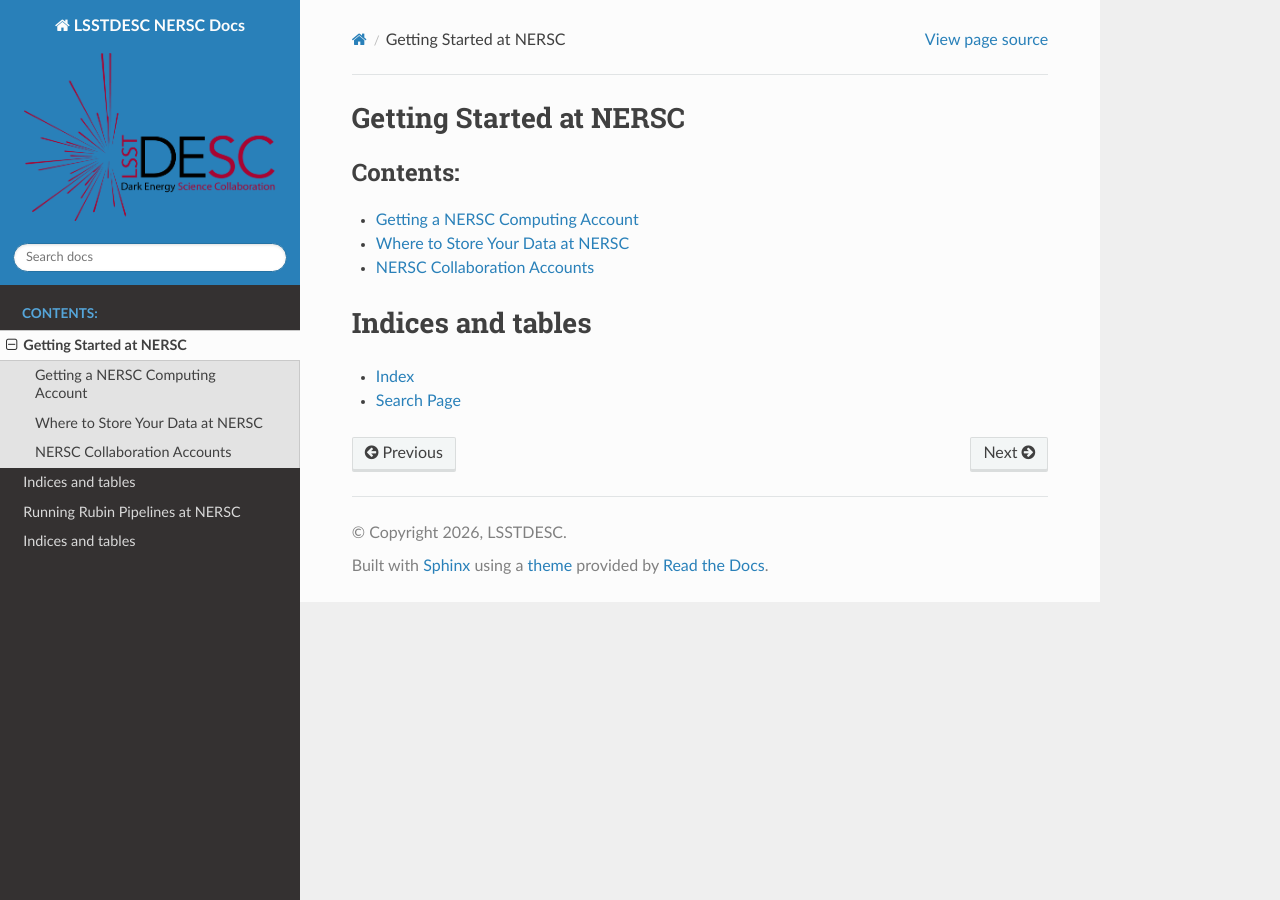
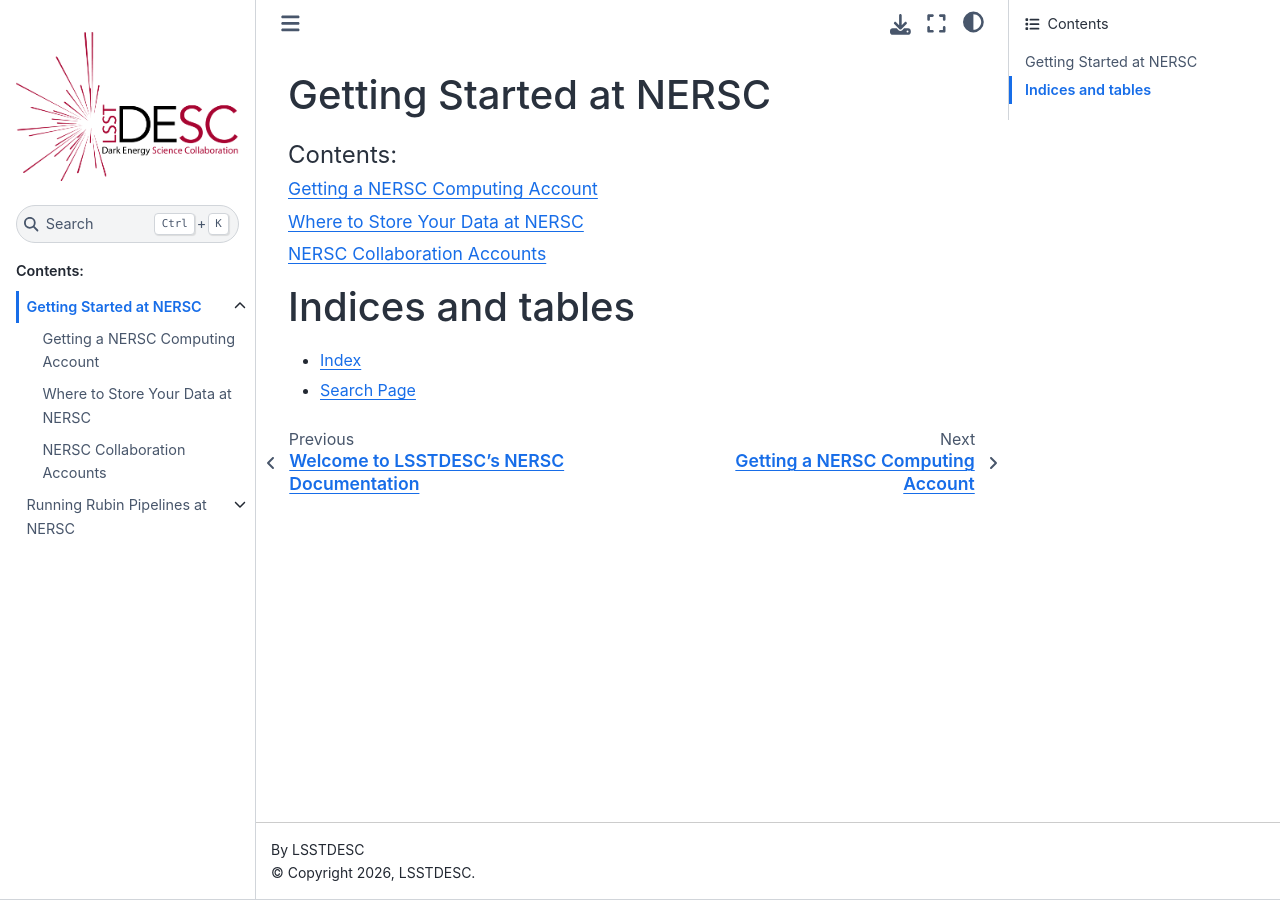
Before and after one commit to LSSTDESC/nersc, a Sphinx documentation site: the page built from docs/source/getting_started/index.rst, in a window 1280 px wide. Built offline with Sphinx 7.4.7 and the Sphinx Book theme 1.1.4, drawn with Linux system fonts in a browser that asks for light colours.

Commit message:
Change HTML theme from sphinx_rtd_theme to sphinx_book_theme

```diff
--- a/docs/source/conf.py
+++ b/docs/source/conf.py
@@ -25,7 +25,7 @@
 root_doc = "index"
 
 # -- Options for HTML output -------------------------------------------------
-html_theme = "sphinx_rtd_theme"          # Read-the-Docs theme
+html_theme = "sphinx_book_theme"          # Read-the-Docs theme
 html_static_path = ["_static"]
 
 # Optional: put a logo in _static/ and reference it here
```
